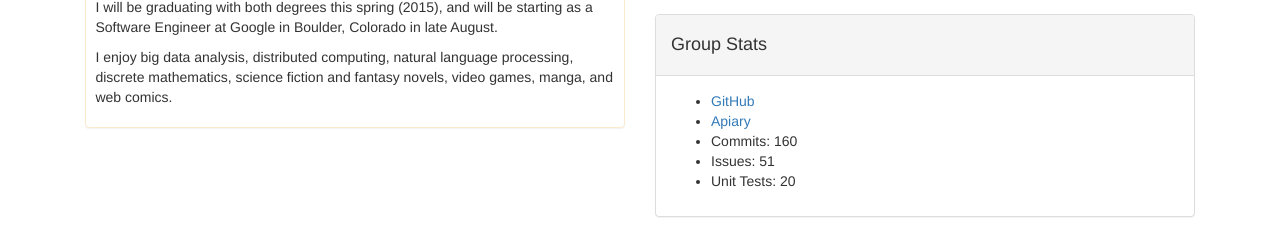
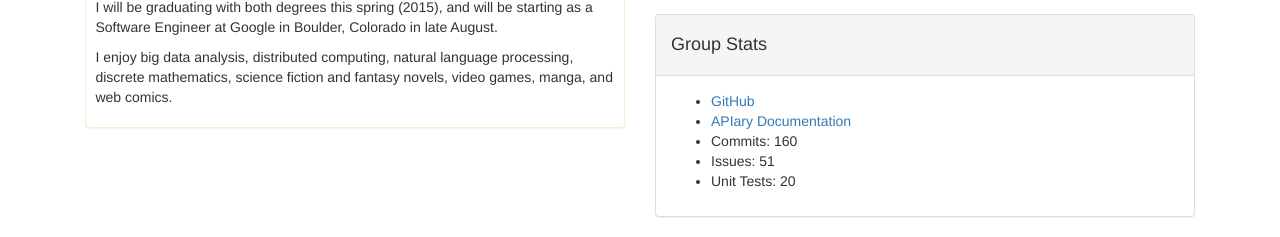
Before and after one commit to jabrouwer82/cs373-idb, a Flask app: page /about_us in a window 1280 px wide. Shown: the part 1196-1433 px from the top of the page. Run offline with Flask 2, Linux system fonts and the light colour scheme; some libraries are stand-ins or nearby versions.

Commit message:
minor content change apiary link

```diff
--- a/templates/about_us.html
+++ b/templates/about_us.html
@@ -159,7 +159,7 @@
         <div class="panel-body">
           <ul>
             <li><a href="https://github.com/plberg/cs373-idb" target="_blank">GitHub</a></li>
-            <li><a href="http://docs.celebrityrapsheet.apiary.io/" target="_blank">Apiary</a></li>
+            <li><a href="http://docs.celebrityrapsheet.apiary.io/" target="_blank">APIary Documentation</a></li>
             <li>Commits: 160</li>
             <li>Issues: 51</li>
             <li>Unit Tests: 20</li>
```
